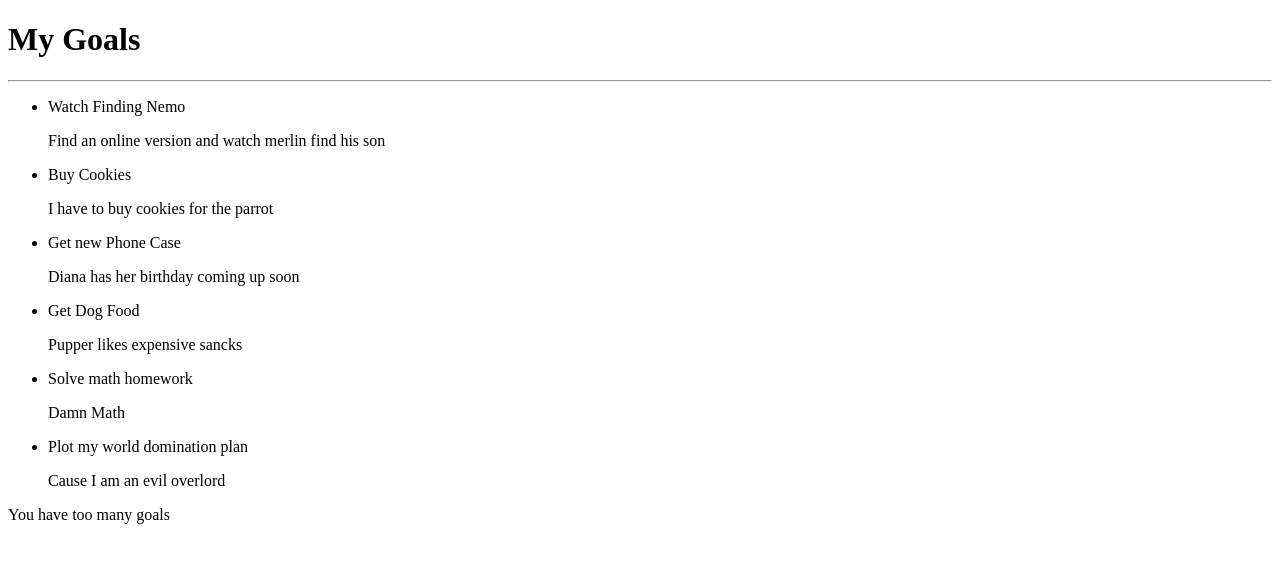
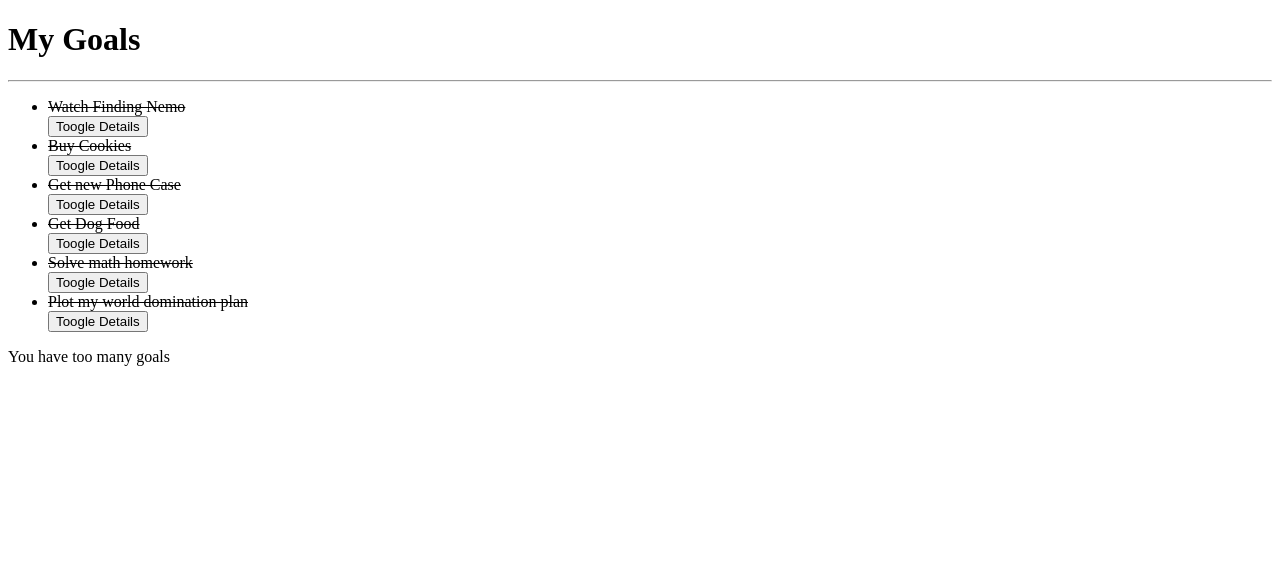
Before and after one commit to kevahere/goals_app, an Angular app: page / in a window 1280 px wide. Shown: the top 562 px of the page. Built offline with nearby package versions, Linux system fonts and the light colour scheme.

Commit message:
added all of the event emitters and added strikethrough directive

```diff
--- a/src/app/app.module.ts
+++ b/src/app/app.module.ts
@@ -4,12 +4,14 @@
 import { AppComponent } from './app.component';
 import { GoalComponent } from './goal/goal.component';
 import { GoalDetailsComponent } from './goal-details/goal-details.component';
+import { StrikethroughDirective } from './strikethrough.directive';
 
 @NgModule({
   declarations: [
     AppComponent,
     GoalComponent,
-    GoalDetailsComponent
+    GoalDetailsComponent,
+    StrikethroughDirective
   ],
   imports: [
     BrowserModule
--- a/src/app/goal-details/goal-details.component.html
+++ b/src/app/goal-details/goal-details.component.html
@@ -1,2 +1,3 @@
 
-<p> {{goal.description}}</p>
+<p>{{goal.description}}</p>
+<button (click) = 'goalComplete(true)'>Complete</button>
--- a/src/app/goal-details/goal-details.component.ts
+++ b/src/app/goal-details/goal-details.component.ts
@@ -1,5 +1,5 @@
-import { Component, OnInit,Input } from '@angular/core';
-import {Goal} from '../goal'
+import { Component, OnInit, Input, Output, EventEmitter } from '@angular/core';
+import { Goal } from '../goal'
 
 @Component({
   selector: 'app-goal-details',
@@ -8,7 +8,12 @@
 })
 export class GoalDetailsComponent implements OnInit {
 
-  @Input() goal:Goal;
+  @Input() goal: Goal;
+  @Output() isComplete = new EventEmitter<boolean>();
+
+  goalComplete(complete:boolean) {
+    this.isComplete.emit(complete);
+  }
   constructor() { }
 
   ngOnInit() {
--- a/src/app/goal.ts
+++ b/src/app/goal.ts
@@ -1,3 +1,6 @@
 export class Goal {
-    constructor(public id:number, public name:string,public description:string){}
+    public showDescription:boolean;
+    constructor(public id:number, public name:string,public description:string){
+    this.showDescription=false
+    }
 }
--- a/src/app/goal/goal.component.html
+++ b/src/app/goal/goal.component.html
@@ -2,9 +2,11 @@
 <hr>
 
 <ul>
-    <div *ngFor='let goal of goals'>
-        <li >{{goal.name}}</li>
-        <app-goal-details [goal]='goal'></app-goal-details>
-    </div>
+  <div *ngFor='let goal of goals;let i = index'>
+    <li id ="{{i}}" appStrikethrough>{{goal.name}}</li>
+    <button (click)='toogleDetails(i)'>Toogle Details</button>
+
+    <app-goal-details *ngIf="goal.showDescription" [goal]='goal'(isComplete)='completeGoal($event,i)'></app-goal-details>
+  </div>
 </ul>
 <p *ngIf='goals.length > 5'>You have too many goals</p>
--- a/src/app/goal/goal.component.ts
+++ b/src/app/goal/goal.component.ts
@@ -1,5 +1,5 @@
 import { Component, OnInit } from '@angular/core';
-import {Goal} from '../goal'
+import { Goal } from '../goal'
 
 @Component({
   selector: 'app-goal',
@@ -8,14 +8,23 @@
 })
 export class GoalComponent implements OnInit {
 
-    goals = [
-        new Goal(1,'Watch Finding Nemo','Find an online version and watch merlin find his son'),
-        new Goal(2,'Buy Cookies','I have to buy cookies for the parrot'),
-        new Goal(3, 'Get new Phone Case','Diana has her birthday coming up soon'),
-        new Goal(4, 'Get Dog Food','Pupper likes expensive sancks'),
-        new Goal(5, 'Solve math homework','Damn Math'),
-        new Goal(6, 'Plot my world domination plan','Cause I am an evil overlord'),
-    ]
+  goals = [
+    new Goal(1, 'Watch Finding Nemo', 'Find an online version and watch merlin find his son'),
+    new Goal(2, 'Buy Cookies', 'I have to buy cookies for the parrot'),
+    new Goal(3, 'Get new Phone Case', 'Diana has her birthday coming up soon'),
+    new Goal(4, 'Get Dog Food', 'Pupper likes expensive sancks'),
+    new Goal(5, 'Solve math homework', 'Damn Math'),
+    new Goal(6, 'Plot my world domination plan', 'Cause I am an evil overlord'),
+  ]
+
+  completeGoal(isComplete, index) {
+    if (isComplete) {
+      this.goals.splice(index, 1);
+    }
+  }
+  toogleDetails(index) {
+    this.goals[index].showDescription = !this.goals[index].showDescription;
+  }
   constructor() { }
   ngOnInit() {
   }
--- /dev/null
+++ b/src/app/strikethrough.directive.ts
@@ -0,0 +1,12 @@
+import { Directive, ElementRef } from '@angular/core';
+
+@Directive({
+  selector: '[appStrikethrough]'
+})
+export class StrikethroughDirective {
+
+  constructor(private elem: ElementRef) {
+    this.elem.nativeElement.style.textDecoration = 'line-through';
+  }
+
+}
```
Also changed, not shown: 1 other file (tests, documents, lock files or other folders).
